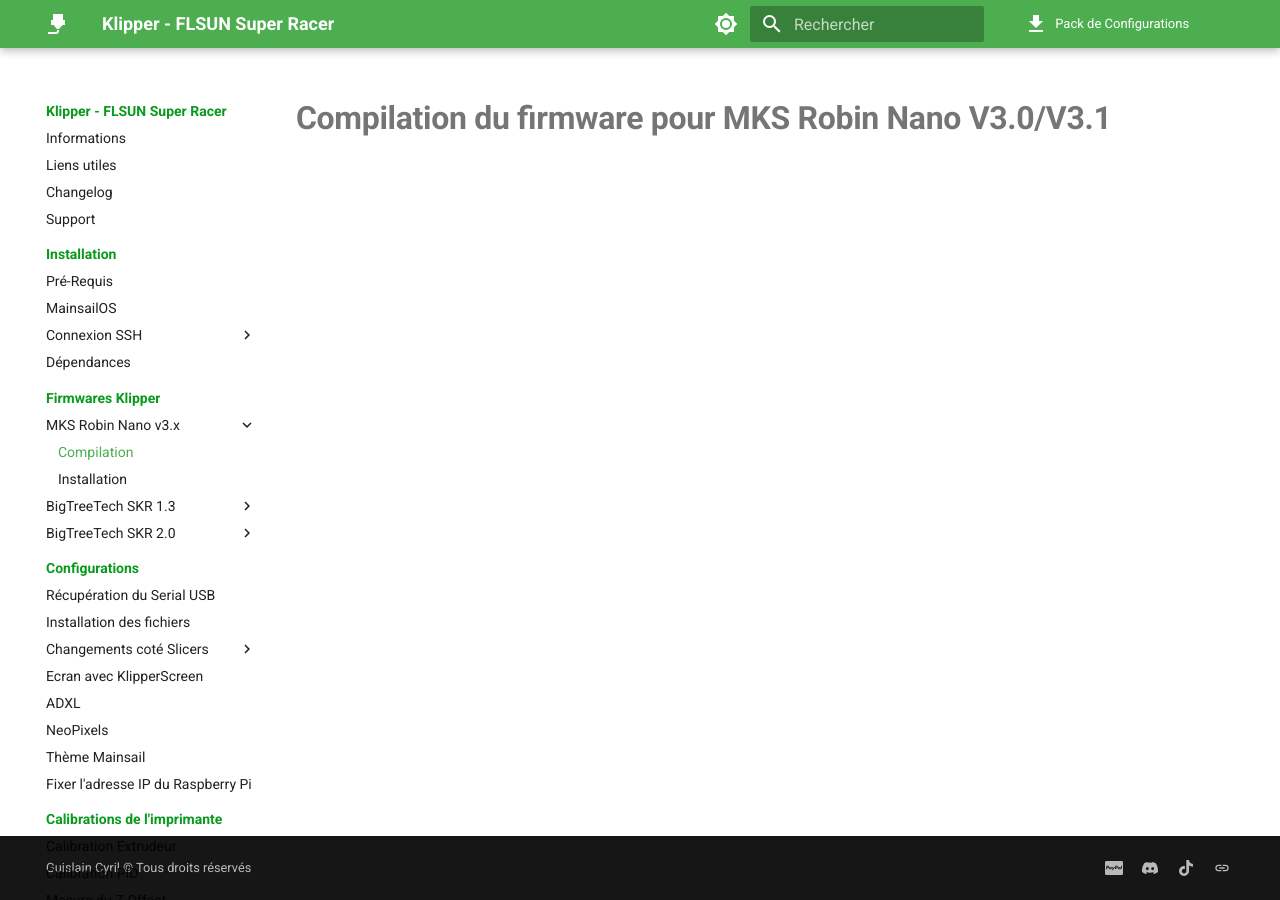
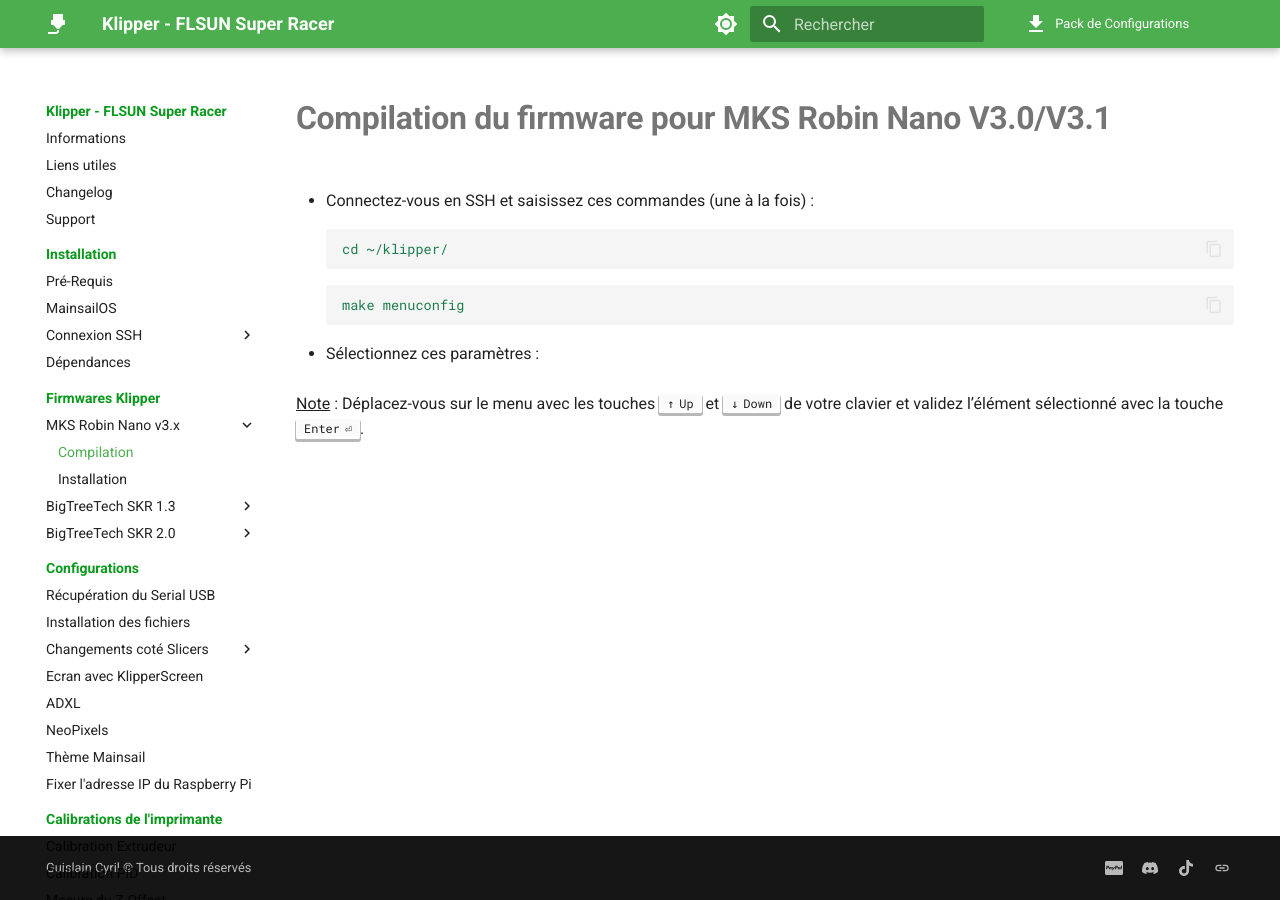
Before and after one commit to Guilouz/test, an MkDocs documentation site: the page built from docs/firmwares/compilation-mks-robin-nano.md, in a window 1280 px wide. Built offline with MkDocs 1.6.1 and Material for MkDocs 9.7.7, drawn with Linux system fonts in a browser that asks for light colours; comment, search, counter and statistics services are not loaded.

Commit message:
Update compilation-mks-robin-nano.md

````diff
--- a/docs/firmwares/compilation-mks-robin-nano.md
+++ b/docs/firmwares/compilation-mks-robin-nano.md
@@ -4,3 +4,15 @@
 ---
 
 # Compilation du firmware pour MKS Robin Nano V3.0/V3.1
+
+- Connectez-vous en SSH et saisissez ces commandes (une à la fois) :
+``` yaml
+cd ~/klipper/
+```
+``` yaml
+make menuconfig
+```
+
+- Sélectionnez ces paramètres :
+
+  <u>Note</u> : Déplacez-vous sur le menu avec les touches ++arrow-up++ et ++arrow-down++ de votre clavier et validez l’élément sélectionné avec la touche ++enter++.
````
